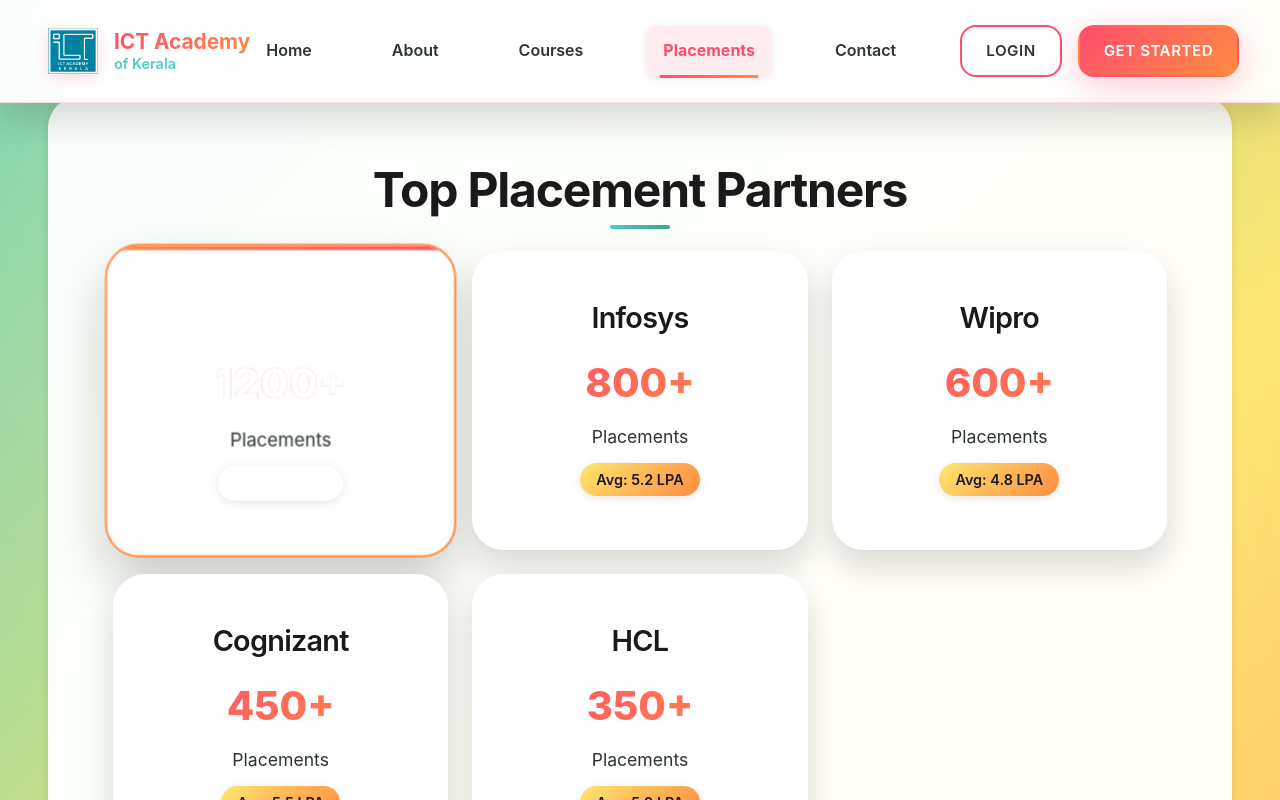
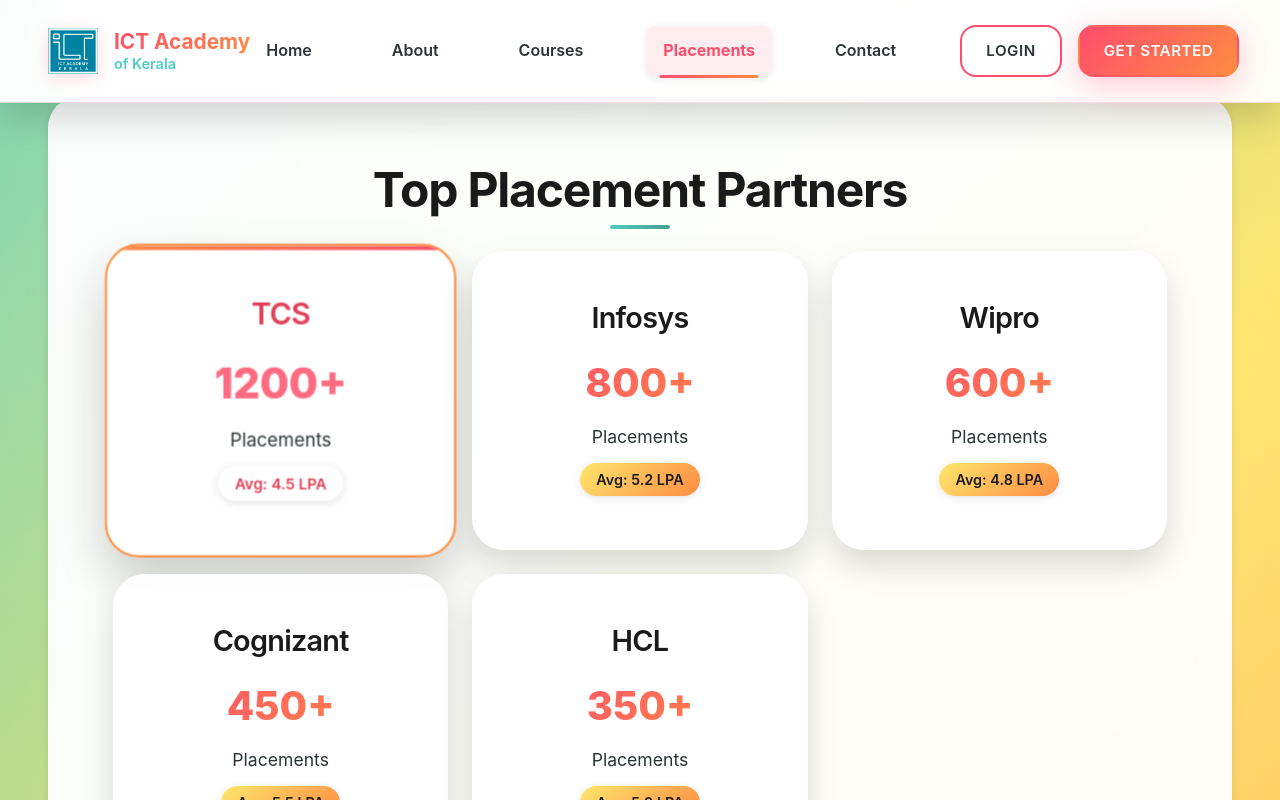
Before and after one commit to arjsr33/ICTAK-StudentView, a React (Vite) app in the folder Frontend_ICT/: page /placements in a window 1280 px wide. In both pictures the pointer is over the element 280 px from the left and 1294 px from the top of the page. Shown: the part 894-1694 px from the top of the page. Built offline with nearby package versions, Linux system fonts and the light colour scheme.

Commit message:
UI Update Place

```diff
--- a/Frontend_ICT/src/index.css
+++ b/Frontend_ICT/src/index.css
@@ -1050,7 +1050,7 @@
 .placement-stat:hover {
   transform: translateY(-8px) scale(1.05);
   border-color: var(--color-orange);
-  color: var(--color-text-white);
+  color: var(--color-primary-dark);
 }
 
 .placement-stat:hover::before {
@@ -1065,7 +1065,7 @@
 }
 
 .placement-stat:hover h3 {
-  color: var(--color-text-white);
+  color: var(--color-primary-dark);
 }
 
 .placement-number {
@@ -1080,8 +1080,8 @@
 }
 
 .placement-stat:hover .placement-number {
-  color: var(--color-text-white);
-  -webkit-text-fill-color: var(--color-text-white);
+  color: var(--color-primary-dark);
+  -webkit-text-fill-color: var(--color-primary-light);
 }
 
 .package-badge {
@@ -1097,7 +1097,7 @@
 
 .placement-stat:hover .package-badge {
   background: rgba(255, 255, 255, 0.2);
-  color: var(--color-text-white);
+  color: var(--color-primary-dark);
 }
 
 /* ========================================= */
```
